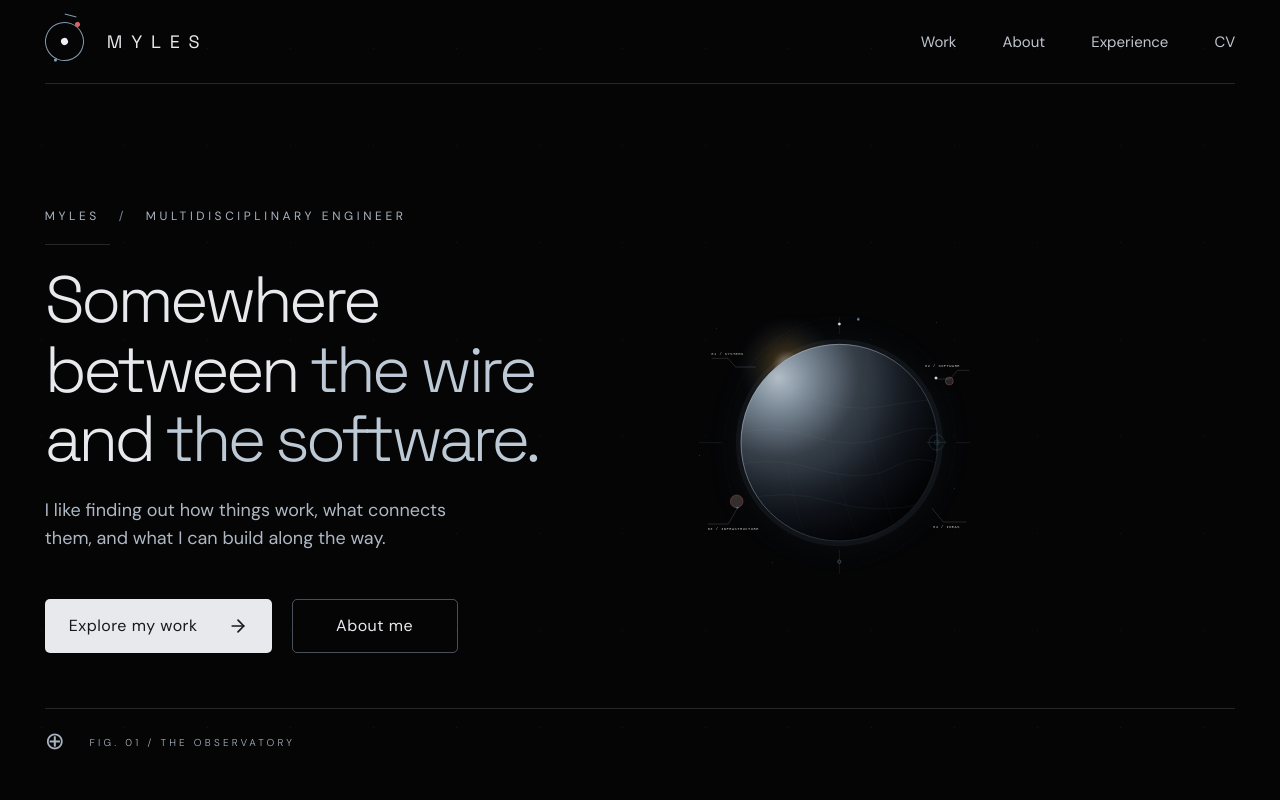
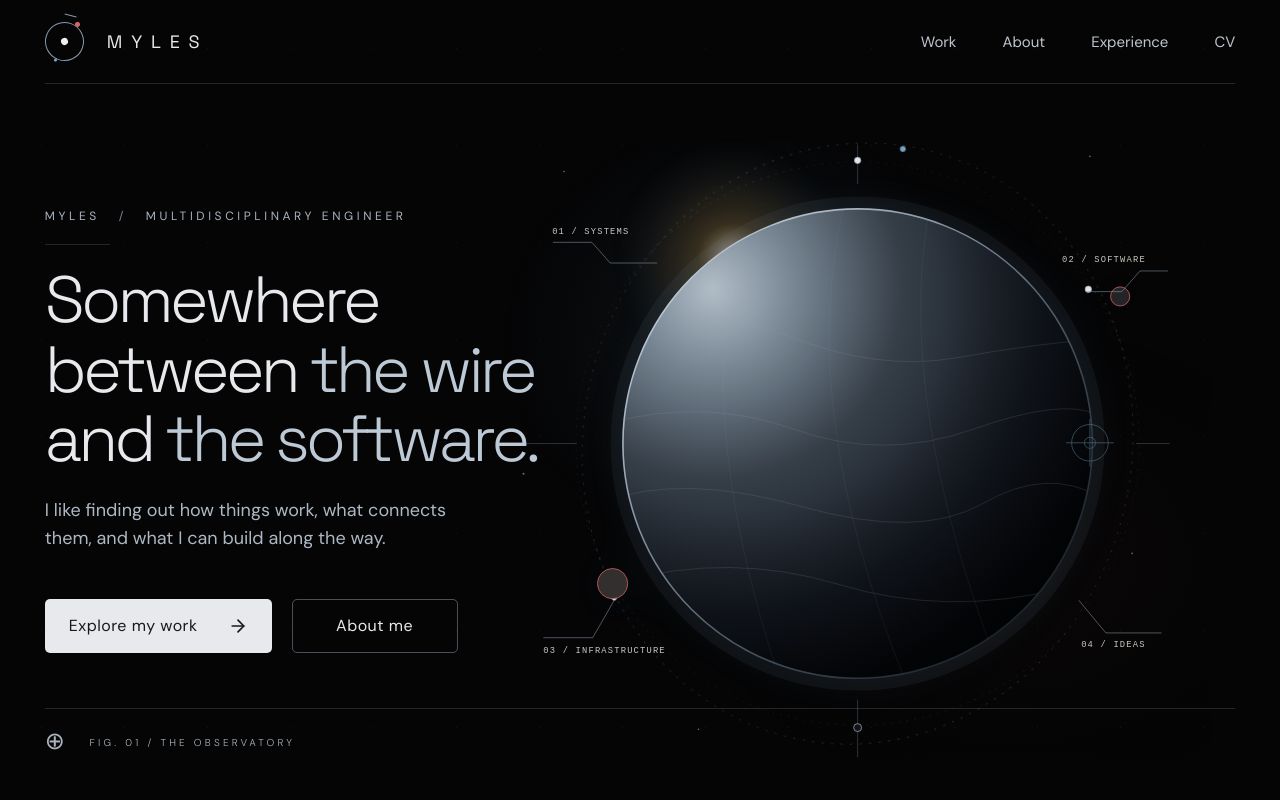
Before and after one commit to casual-loops/mylesh-portfolio, a Next.js app: page / in a window 1280 px wide. Shown: the top 800 px of the page. Built offline with nearby package versions, Linux system fonts and the light colour scheme.

Commit message:
style: support dimensional hero and scroll reveal layouts

```diff
--- a/app/globals.css
+++ b/app/globals.css
@@ -225,3 +225,23 @@ body:before{background-image:radial-gradient(#b8c1cb .55px,transparent .8px);opa
 }
 /* Retain the lone dashed orbital path behind the planetary disk. */
 .hero-orbit .orbit-motion-secondary{animation-duration:145s;}
+
+/* Observatory depth, pointer motion, and editorial scroll choreography. */
+.hero-scene{z-index:0;pointer-events:auto;isolation:isolate;}
+.hero-instrument{position:relative;width:100%;height:100%;display:flex;align-items:center;justify-content:center;z-index:1;}
+.hero-ambient-glow{
+  position:absolute;inset:8% 5% 6%;pointer-events:none;z-index:0;
+  background:radial-gradient(ellipse at 40% 32%,rgba(118,169,198,.085),transparent 38%),
+             radial-gradient(ellipse at 74% 68%,rgba(213,102,104,.025),transparent 43%);
+}
+.route-content{min-width:0;}
+.reveal-section,.case-reveal{margin-bottom:90px;}
+.reveal-section:last-child,.case-reveal:last-child{margin-bottom:0;}
+.cv-main,.cv-aside,.archive-reveal,.timeline-reveal{min-width:0;}
+@media(max-width:700px){
+  .reveal-section,.case-reveal{margin-bottom:60px;}
+  .hero-ambient-glow{inset:10% 0;}
+}
+@media(prefers-reduced-motion:reduce){
+  .hero-instrument{transform:none!important;}
+}
```
